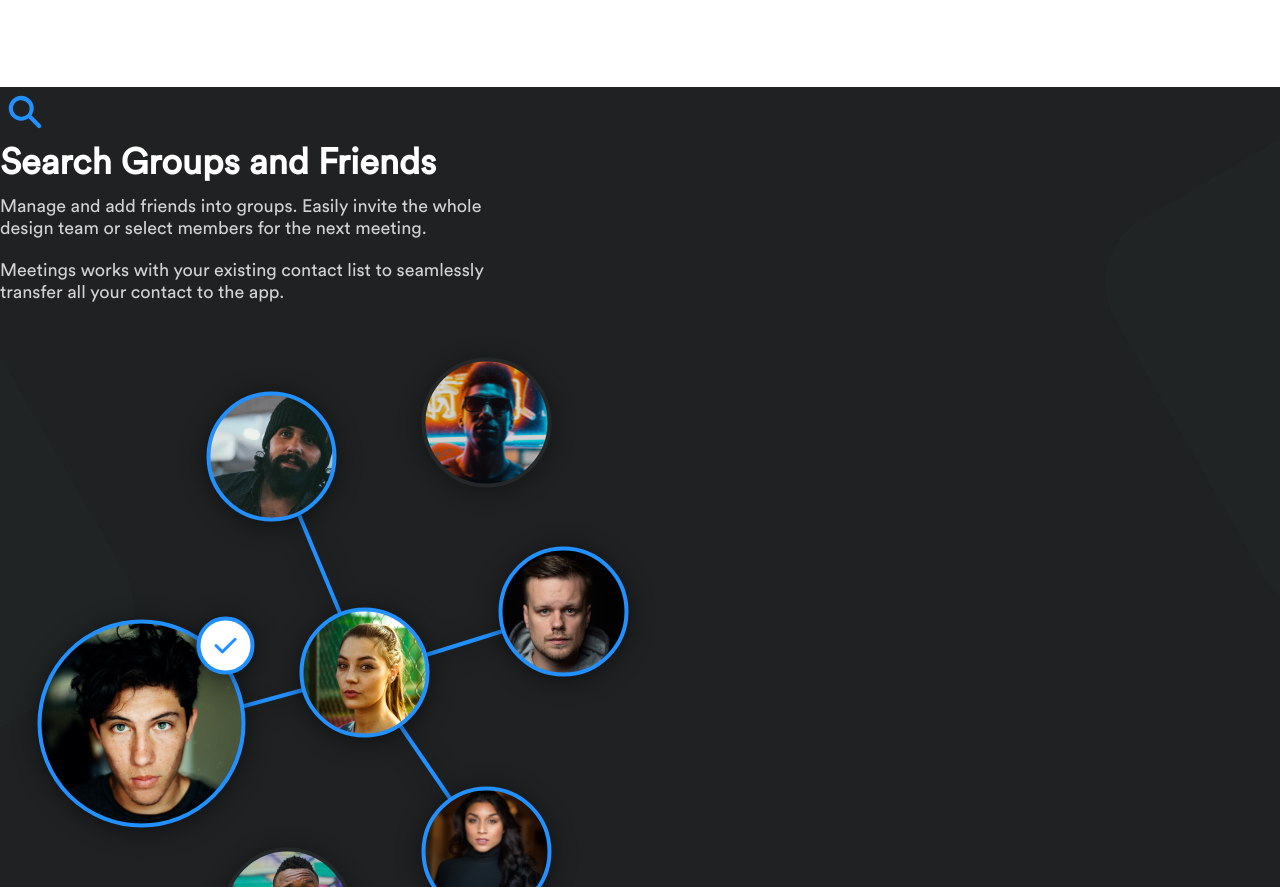
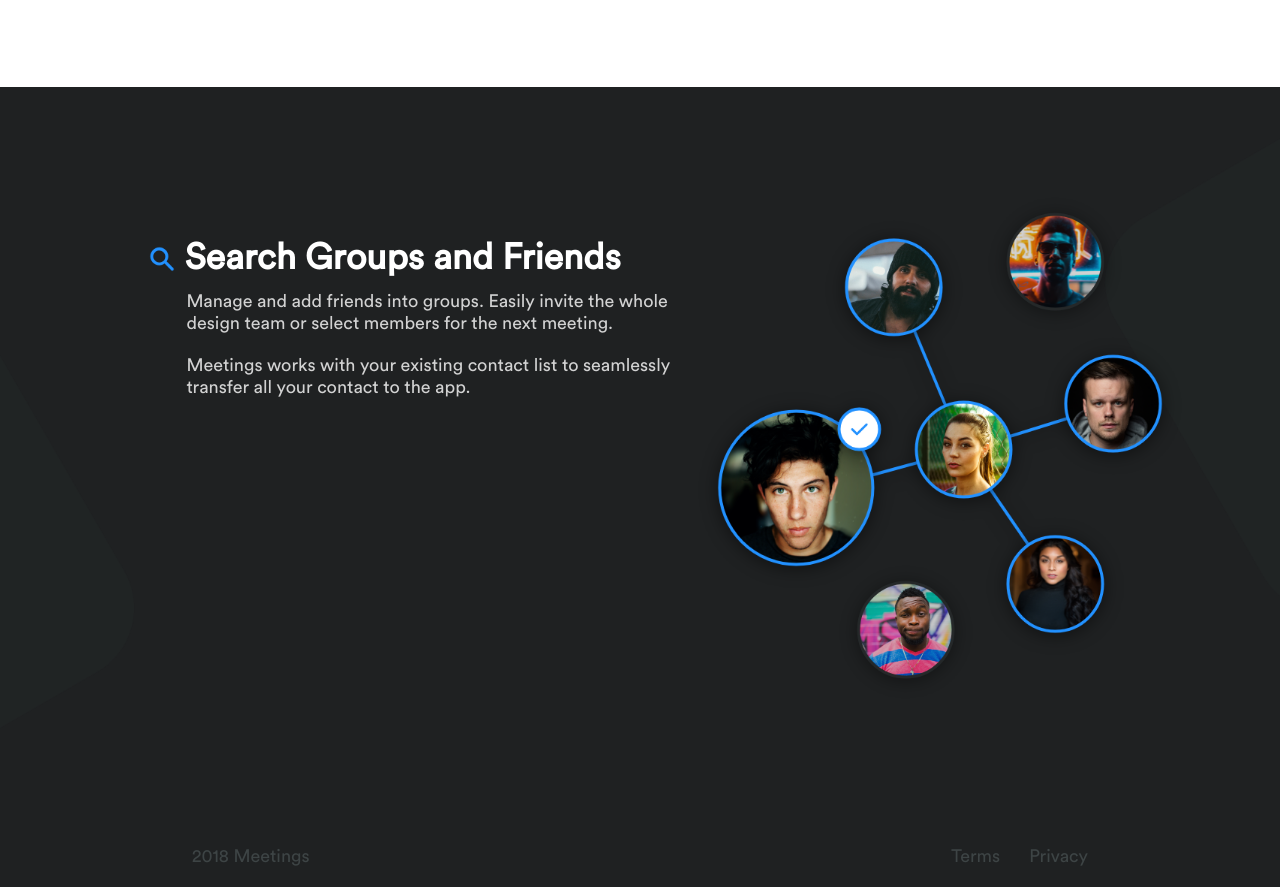
Before and after one commit to vallendito/meetings-webdesign, a plain HTML site: page index.html in a window 1280 px wide. Shown: the part 1513-2400 px from the top of the page. Drawn offline with nearby package versions, Linux system fonts and the light colour scheme.

Commit message:
add groups

```diff
--- a/css/main.css
+++ b/css/main.css
@@ -72,7 +72,7 @@ a {
     height: 100vh;
     width: 100%;
     overflow-y: hidden;
-    min-height: 600px;
+    min-height: 700px;
     position: relative;
 }
 
@@ -147,7 +147,49 @@ a {
 
 
 /*----- Groups -----*/
+.groupsWrapper {
+    width: 88%;
+    margin: auto;
+}
+.groupsContent {
+    width: 88%;
+    margin: 150px auto 0 auto;
+    display: flex;
+}
+.contentLeft img, .contentLeft h1 {
+    display: inline-block;
+    vertical-align: middle;
+}
+.contentLeft img {
+    margin-bottom: 10px;
+    width: 36px;
+}
+.groupsContent > .contentLeft p {
+    margin-left: 42px;
+}
+.groupsImage {
+    width: 500px;
+    margin-top: -50px;
+}
 
+.footer {
+    width: 70%;
+    position: absolute;
+    bottom: 0;
+    left: 50%;
+    transform: translateX(-50%);
+    -webkit-transform: translateX(-50%);
+}
+.footer p {
+    color: #454D4E;
+    display: inline-block;
+}
+.pagesRight {
+    float: right;
+}
+.pagesRight p {
+    margin-left: 25px;
+}
 
 
 
--- a/index.html
+++ b/index.html
@@ -77,14 +77,14 @@
                             <p>Meetings works with your existing contact list to seamlessly <br>transfer all your contact to the app.</p>
                         </div>
                         <div class="contentRight">
-                            <img src="images/people_groups.png" alt="people_groups" class="groupsImages">
+                            <img src="images/people_groups.png" alt="people_groups" class="groupsImage">
                         </div>
                     </div>
                     <div class="footer">
                         <p>2018 Meetings</p>
                         <div class="pagesRight">
-                            <a href="#">Terms</a>
-                            <a href="#">Privacy</a>
+                            <a href="#"><p>Terms</p></a>
+                            <a href="#"><p>Privacy</p></a>
                         </div>
                     </div>
 
```
